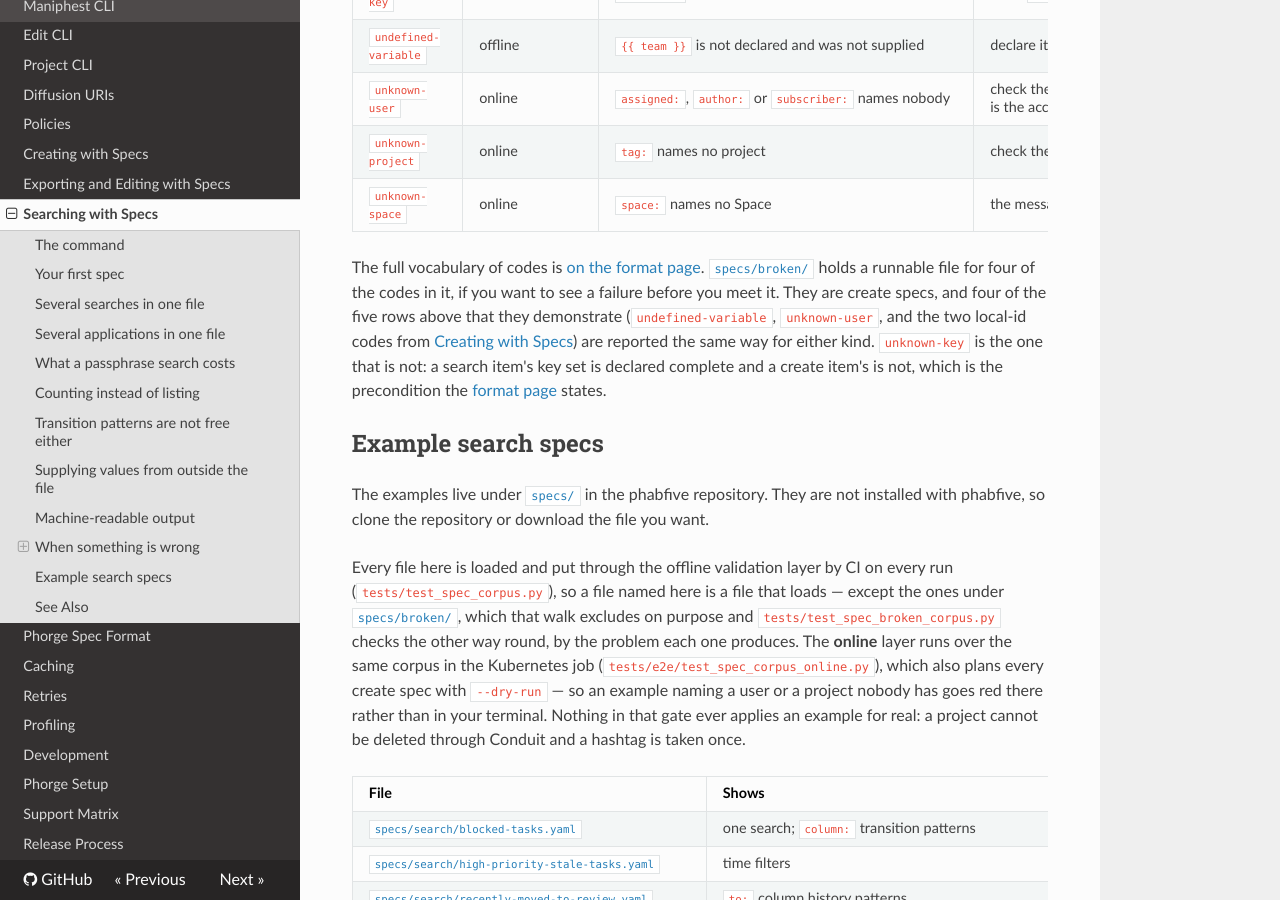
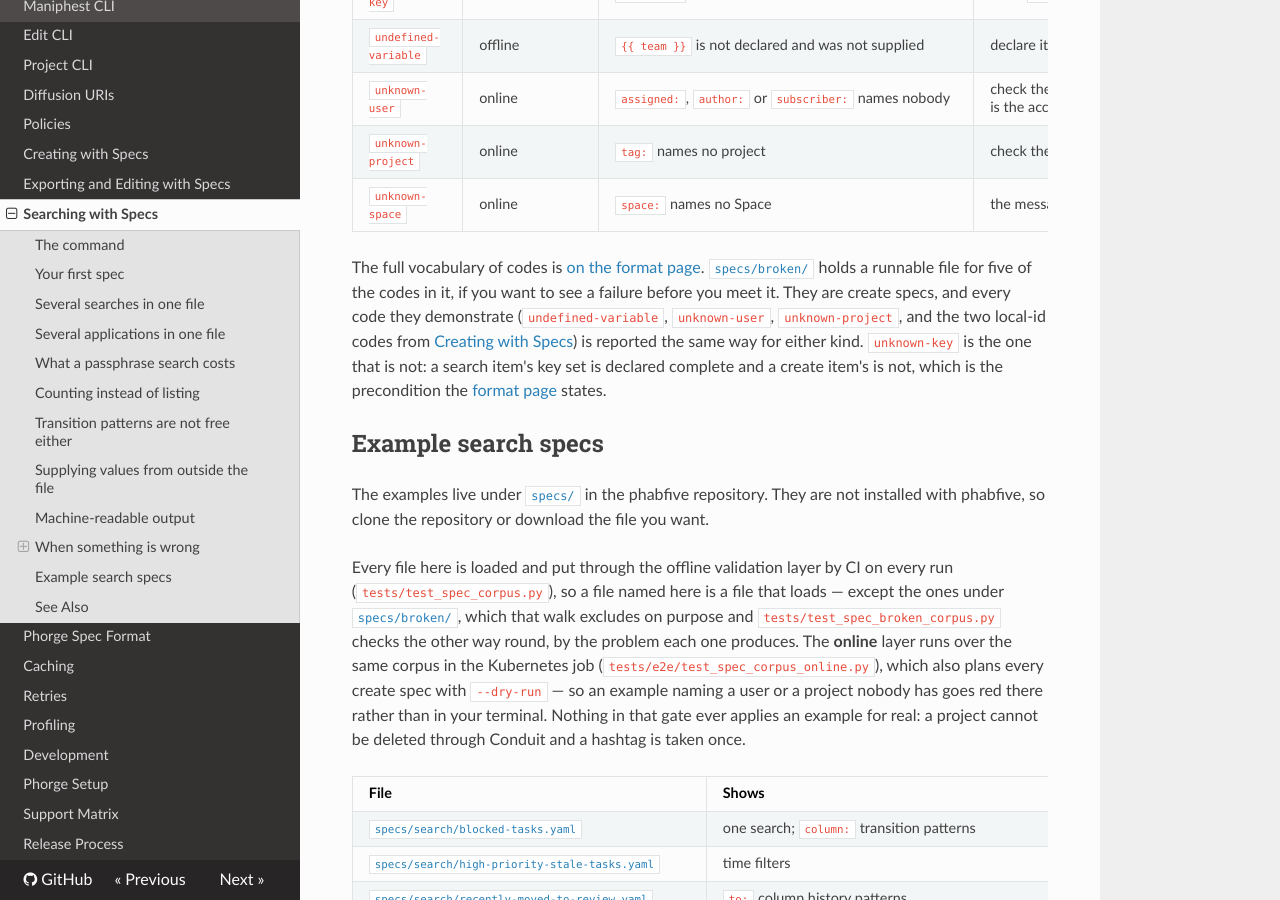
Before and after one commit to dynamist/phabfive, an MkDocs documentation site: the page built from docs/search-specs.md, in a window 1280 px wide and 900 px high, scrolled down 5954 px. Built offline with MkDocs 1.6.1, drawn with Linux system fonts in a browser that asks for light colours; nearby versions of some CDN libraries.

Commit message:
test: add specs/broken/unknown-project.yaml
The broken corpus showed the online layer only through unknown-user. Add
the project counterpart: a hashtag and a project name the instance does
not have, clean offline and reported together in one online pass. The
online assertions are parametrized over both fixtures.

Co-Authored-By: Claude Opus 5.5 <noreply@anthropic.com>

```diff
--- a/docs/search-specs.md
+++ b/docs/search-specs.md
@@ -294,10 +294,10 @@ the source. Each `Problem` record carries a stable `code`, which is what a CI jo
 | `unknown-space` | online | `space:` names no Space | the message lists the Spaces you can see |
 
 The full vocabulary of codes is [on the format page](phorge-spec.md). [`specs/broken/`](https://github.com/dynamist/phabfive/tree/main/specs/broken) holds a
-runnable file for four of the codes in it, if you want to see a failure before you meet it.
-They are create specs, and four of the five rows above that they demonstrate
-(`undefined-variable`, `unknown-user`, and the two local-id codes from
-[Creating with Specs](create-specs.md#the-errors-you-will-actually-hit)) are reported the same
+runnable file for five of the codes in it, if you want to see a failure before you meet it.
+They are create specs, and every code they demonstrate (`undefined-variable`, `unknown-user`,
+`unknown-project`, and the two local-id codes from
+[Creating with Specs](create-specs.md#the-errors-you-will-actually-hit)) is reported the same
 way for either kind. `unknown-key` is the one that is not: a search item's key set is declared
 complete and a create item's is not, which is the precondition the
 [format page](phorge-spec.md#layer-1-offline) states.
```
Also changed, not shown: specs/broken/README.md (+4 -3 lines), 2 other files.
